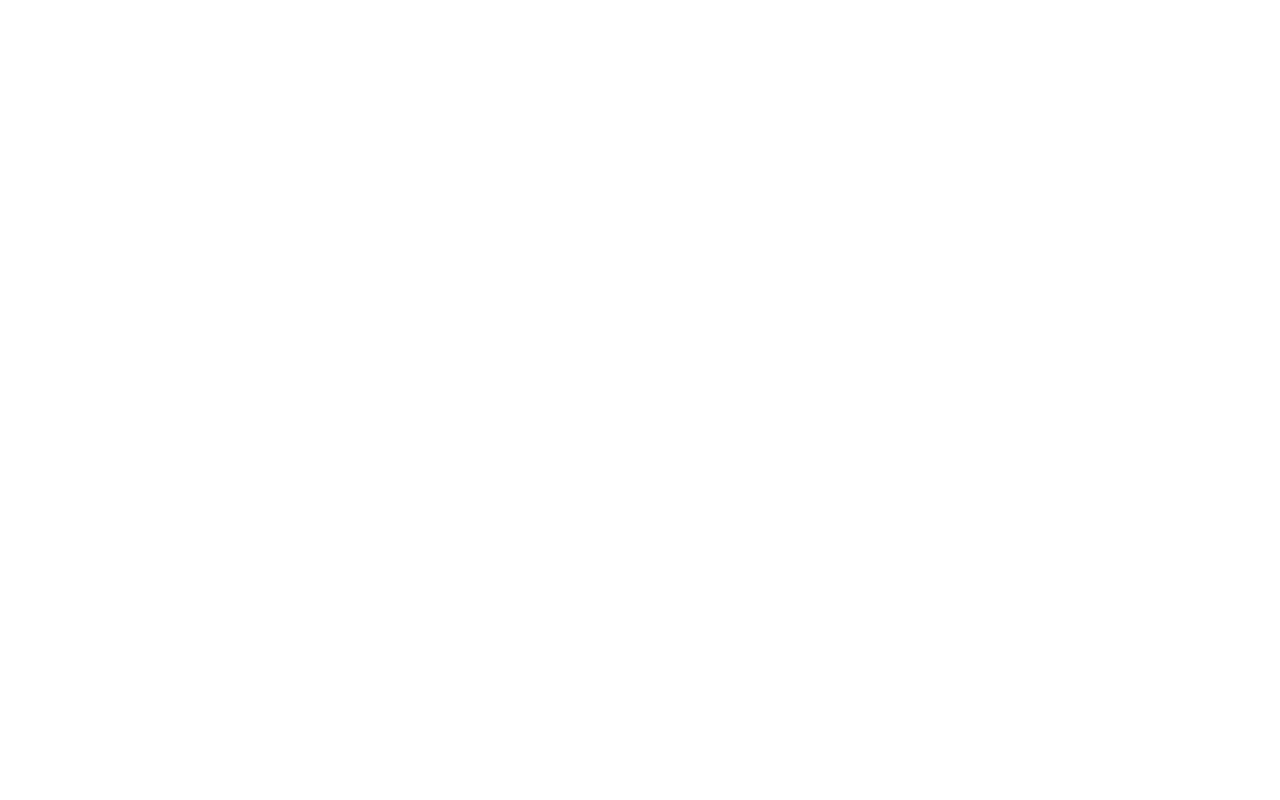
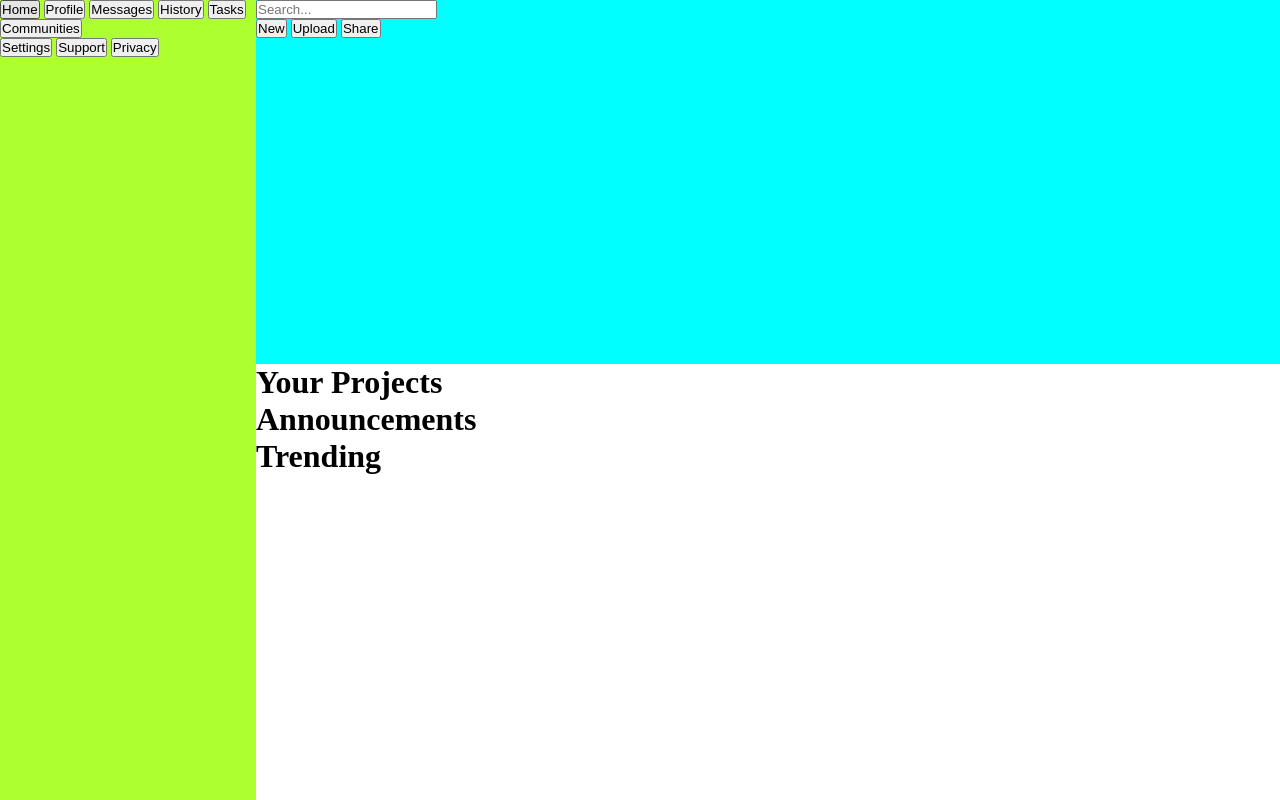
Before and after one commit to WhamBamTurkeyAndHam/admin-dashboard, a plain HTML site: page index.html in a window 1280 px wide. Drawn offline with Linux system fonts and the light colour scheme.

Commit message:
Add basic structure and declare custom colors

```diff
--- a/css/style.css
+++ b/css/style.css
@@ -0,0 +1,27 @@
+:root {
+  --main-purple: rgb(132, 0, 255);
+  --secondary-orange: rgb(255, 132, 0);
+  --tertiary-green: rgb(0, 255, 132);
+}
+
+* {
+  margin: 0;
+  padding: 0;
+  box-sizing: border-box;
+}
+
+.main-container {
+  display: grid;
+  grid-template-columns: 1fr 4fr;
+  height: 100vh;
+}
+
+.header {
+  grid-column: 2 / -1;
+  background-color: aqua; /* Visibility */
+}
+
+.sidebar {
+  background-color: greenyellow; /* Visibility */
+  grid-row: 1 / 3;
+}
--- a/index.html
+++ b/index.html
@@ -7,6 +7,54 @@
   <title>Admin Dashboard</title>
 </head>
 <body>
-
+  <div class="main-container">
+    <header class="header">
+      <div class="top-header">
+        <div class="search-bar">
+          <form action="#">
+            <label for="search-box"></label>
+            <input list="search-hints" type="search" name="search-box" id="search-box" placeholder="Search...">
+        </form>
+        </div>
+        <div class="user-account"></div>
+      </div>
+      <div class="bottom-header">
+        <div class="user-account-message"></div>
+        <div class="content-buttons">
+          <button>New</button>
+          <button>Upload</button>
+          <button>Share</button>
+        </div>
+      </div>
+    </header>
+    <div class="sidebar">
+      <div class="logo"></div>
+      <div class="upper-buttons">
+        <button>Home</button>
+        <button>Profile</button>
+        <button>Messages</button>
+        <button>History</button>
+        <button>Tasks</button>
+        <button>Communities</button>
+      </div>
+      <div class="lower-buttons">
+        <button>Settings</button>
+        <button>Support</button>
+        <button>Privacy</button>
+      </div>
+    </div>
+    <div class="main-content">
+      <div class="user-projects">
+        <h1>Your Projects</h1>
+        <div class="card"></div>
+      </div>
+      <div class="announcements">
+        <h1>Announcements</h1>
+      </div>
+      <div class="trending">
+        <h1>Trending</h1>
+      </div>
+    </div>
+  </div>
 </body>
 </html>
```
